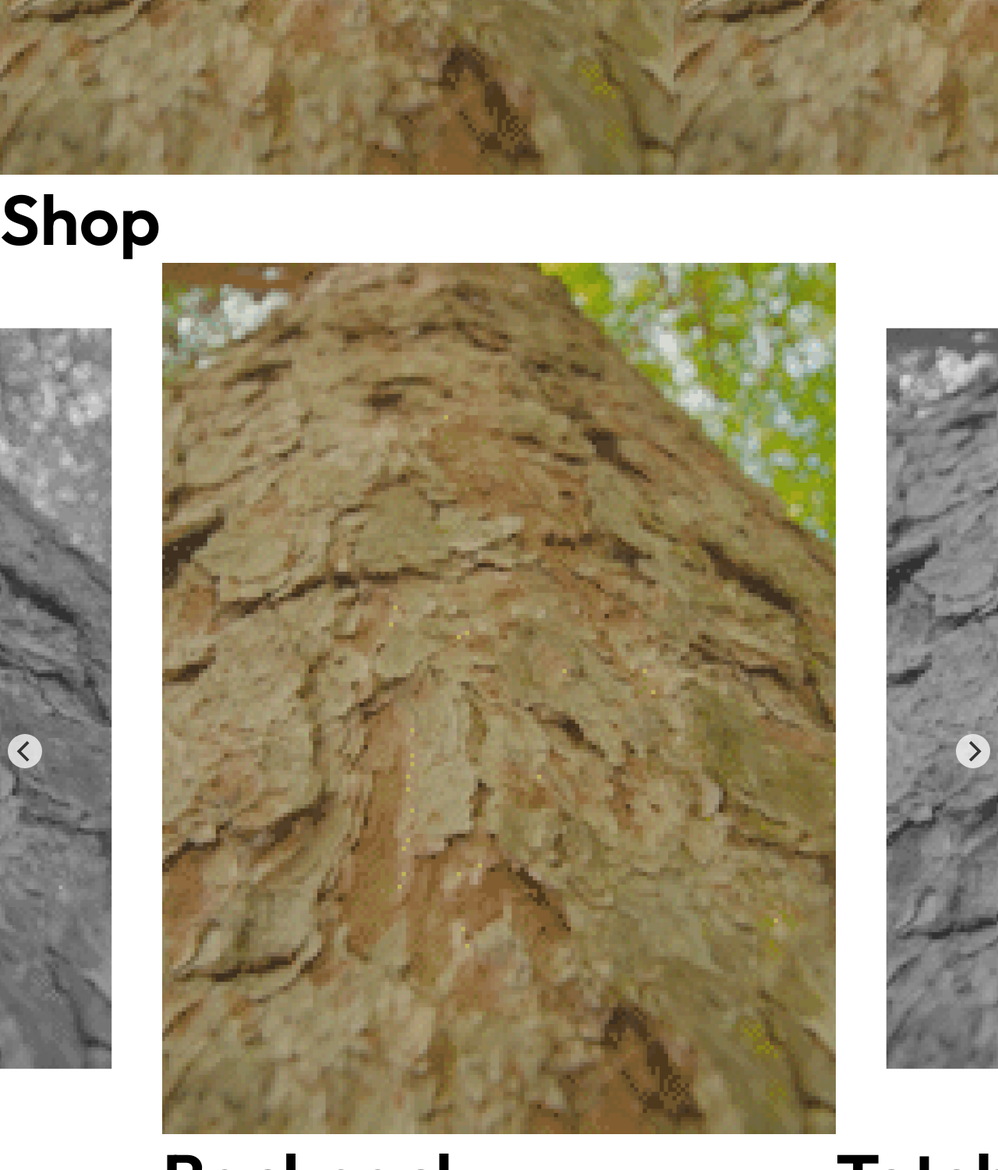
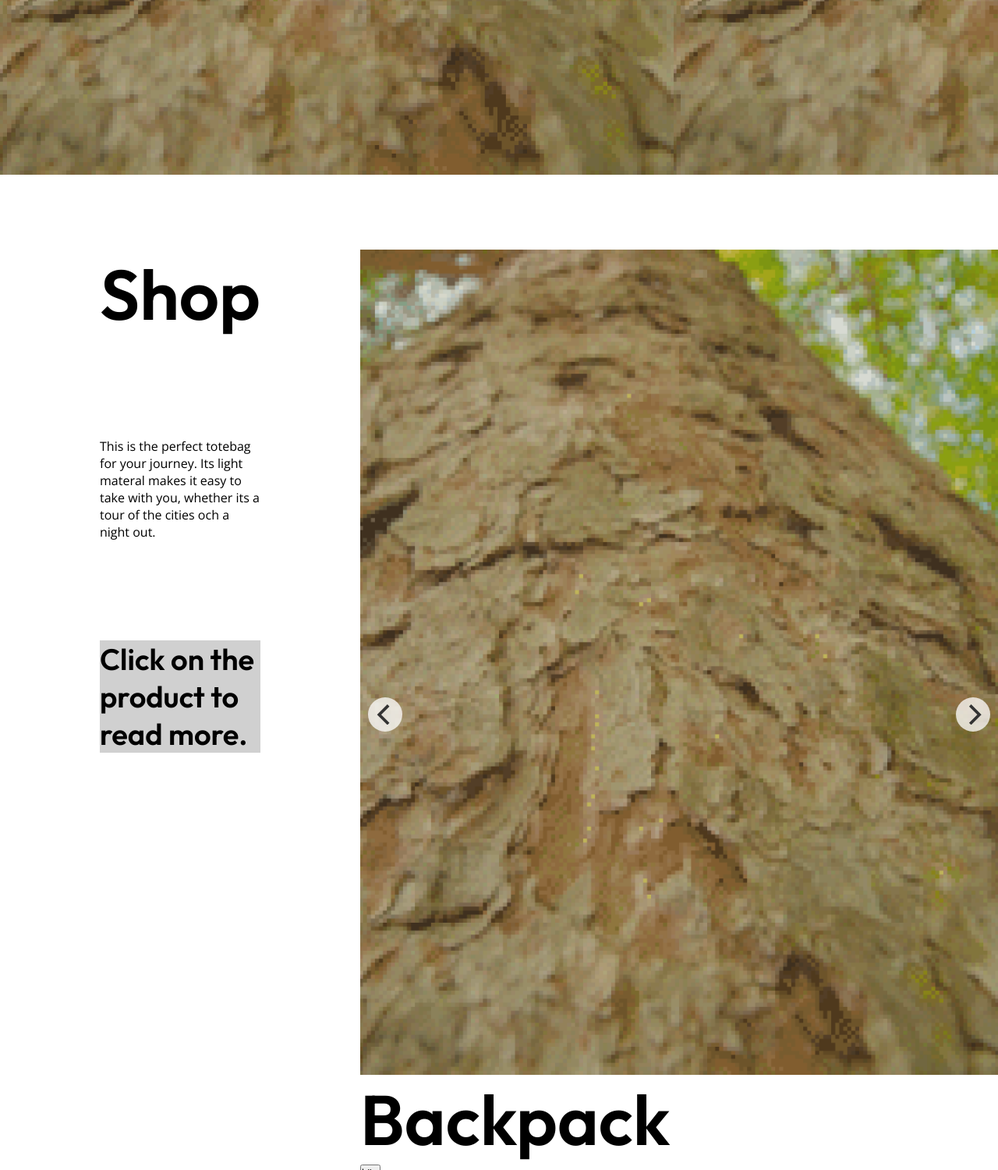
Before and after one commit to jaken92/Naturally-Group-13, a PHP site: page / in a window 1280 px wide; the page is wider, and only the part inside the window is pictured. Shown: the part 5000-6500 px from the top of that part at 78% size. Run offline with PHP 8.4, Linux system fonts and the light colour scheme.

Commit message:
shop-desktop-styling begun

```diff
--- a/index.html
+++ b/index.html
@@ -206,18 +206,23 @@
             />
           </div>
         </div>
-        </div>
         <article class="kit-addition-mobile">
           <h3>Addition to your kit.</h3>
-          <p>
-            Your pefect adition to travel comfortably.
-          </p>
+          <p>Your pefect adition to travel comfortably.</p>
         </article>
         <button class="call-to-action-btn-mobile">BUY NOW</button>
       </article>
     </section>
     <div class="shop-wrapper">
+      <div class="desktop-shop">
         <h2 id="shop">Shop</h2>
+        <p>
+          This is the perfect totebag for your journey. Its light materal makes
+          it easy to take with you, whether its a tour of the cities och a night
+          out.
+        </p>
+        <h3>Click on the product to read more.</h3>
+      </div>
       <section class="carousel" data-flickity='{ "wrapAround": true}'>
         <div class="shop-item">
           <img
@@ -252,7 +257,7 @@
           <button>köp</button>
         </div>
       </section>
-      <h3>Click on the product to read more.</h3>
+      <h3 class="click-mobile">Click on the product to read more.</h3>
     </div>
     <section class="travel-guide">
       <div>
--- a/mediaquery.css
+++ b/mediaquery.css
@@ -37,6 +37,24 @@
     width: 20%;
     height: 6%;
     right: 0rem;
+  }
+  .shop-wrapper {
+    margin: 6rem 0;
+    display: grid;
+    grid-template-columns: 0.8fr 2fr;
+  }
+  .desktop-shop {
+    margin: 0rem 8rem;
+  }
+  .desktop-shop :is(p, h3) {
+    display: flex;
+    margin-top: 8rem;
+  }
+  .desktop-shop h3 {
+    background-color: #d0d0d0;
+  }
+  .click-mobile {
+    display: none;
   }
   .travel-guide {
     display: grid;
--- a/style.css
+++ b/style.css
@@ -222,6 +222,9 @@ img {
 }
 
 /* SHOP SECTION */
+.desktop-shop :is(p, h3) {
+  display: none;
+}
 .shop-item img {
   display: block;
   max-width: 100%;
@@ -463,7 +466,7 @@ footer > div > a {
     top: auto;
   }
   .bark-pattern {
-    width: 100%;
+    width: -moz-available;
     display: block;
     height: 4rem;
   }
```
Lines whose indentation alone changed are shown as unchanged.
